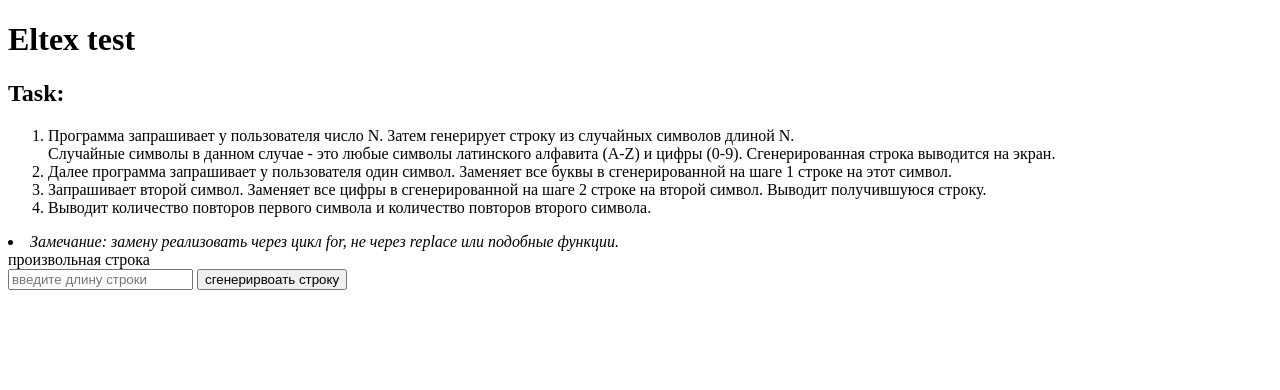
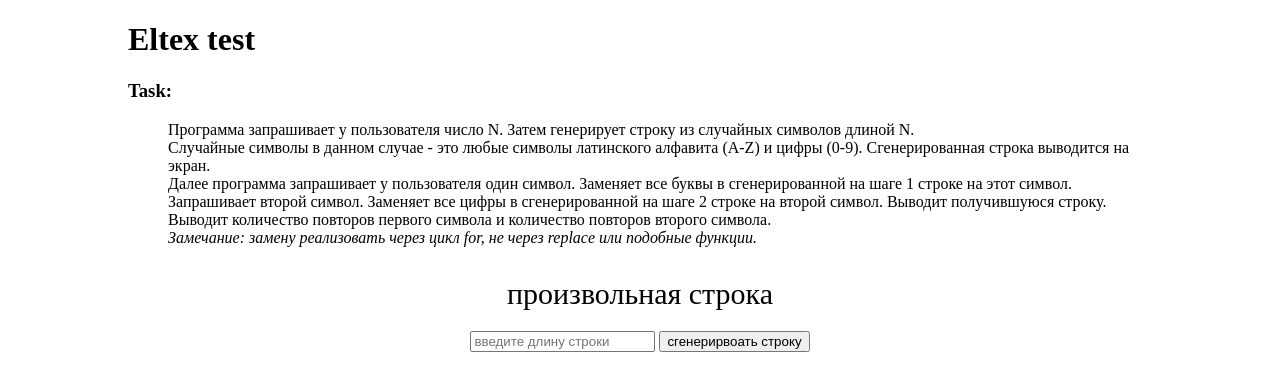
Before and after one commit to RadionovAleksandr/eltex, a plain HTML site: page index.html in a window 1280 px wide. Drawn offline with Linux system fonts and the light colour scheme.

Commit message:
add MVP styles

```diff
--- a/index.html
+++ b/index.html
@@ -5,11 +5,49 @@
     <meta charset="UTF-8">
     <meta name="viewport" content="width=device-width, initial-scale=1.0">
     <title>eltex</title>
+    <style>
+        body {
+            max-width: 80%;
+            margin: 0 auto;
+        }
+
+        li {
+            list-style-type: none;
+            /* Убираем маркеры */
+        }
+
+        ul {
+            margin-left: 0;
+            /* Отступ слева в браузере IE и Opera */
+            padding-left: 0;
+            /* Отступ слева в браузере Firefox, Safari, Chrome */
+        }
+
+        .string {
+            font-size: 30px;
+            margin-top: 30px;
+            text-align: center
+        }
+
+        .second-scrin {
+            margin: 0 auto;
+        }
+
+        .template {
+            text-align: center;
+            padding-top: 20px;
+        }
+
+        .input,
+        .btn {
+            display: inline-block
+        }
+    </style>
 </head>
 
 <body>
     <h1>Eltex test</h1>
-    <h2>Task:</h2>
+    <h3>Task:</h3>
     <ol>
         <li>Программа запрашивает у пользователя число N. Затем генерирует строку из случайных символов длиной N. <br>Случайные символы в данном случае - это любые символы латинского алфавита (A-Z) и цифры (0-9). Сгенерированная строка выводится на экран.
 
@@ -18,17 +56,19 @@
         </li>
         <li>Запрашивает второй символ. Заменяет все цифры в сгенерированной на шаге 2 строке на второй символ. Выводит получившуюся строку.
         </li>
-        <li>Выводит количество повторов первого символа и количество повторов второго символа.</ol>
-    <li><i>Замечание: замену реализовать через цикл for, не через replace или подобные функции.</i></li>
+        <li>Выводит количество повторов первого символа и количество повторов второго символа.
+        </li>
+        <li><i>Замечание: замену реализовать через цикл for, не через replace или подобные функции.</i></li>
+
     </ol>
-    <div class="screen">
+    <div class="screen string">
         произвольная строка
     </div>
 
     <template id="first-screen">
         <div class="first-screen template">
-            <input class="first-screen__user-input" type="number" min="1" placeholder="введите длину строки">
-            <button class="first-screen__btn btn">сгенерирвоать строку</button>
+            <input class="first-screen input" type="number" min="1" placeholder="введите длину строки">
+            <button class="first-screen btn">сгенерирвоать строку</button>
         </div>
     </template>
 
@@ -144,8 +184,8 @@
             state.counters[0].name === state.string[i] ? state.counters[0].value++ : state.counters[1].value++;
             i++;
         }
-        document.querySelector('.first-counter').textContent = state.counters[0].name + " " + state.counters[0].value;
-        document.querySelector('.second-counter').textContent = state.counters[1].name + " " + state.counters[1].value;
+        document.querySelector('.first-counter').textContent = state.counters[0].name + ": " + state.counters[0].value;
+        document.querySelector('.second-counter').textContent = state.counters[1].name + ": " + state.counters[1].value;
         console.log(state);
     }
 
```
